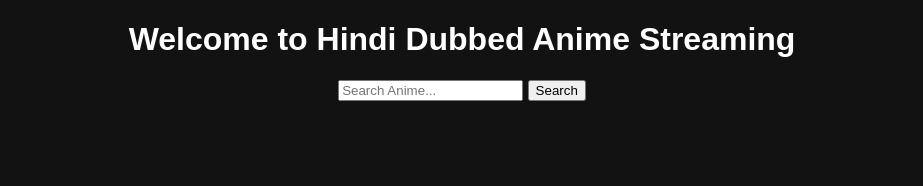
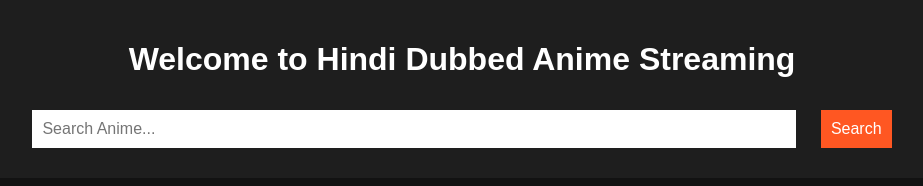
Before and after one commit to ABHINANDAN-382/hindi-anime, a plain HTML site: page index.html in a window 1280 px wide. Shown: the whole page, without its empty margins (178-1101 px from the left). Drawn offline with Linux system fonts and the light colour scheme.

Commit message:
Update Style.css

```diff
--- a/Style.css
+++ b/Style.css
@@ -1,6 +1,35 @@
+
 body {
     font-family: Arial, sans-serif;
     text-align: center;
     background-color: #121212;
     color: white;
+    margin: 0;
+    padding: 0;
 }
+
+header {
+    background: #1e1e1e;
+    padding: 20px;
+}
+
+input, button {
+    padding: 10px;
+    margin: 10px;
+    border: none;
+    font-size: 16px;
+}
+
+input {
+    width: 60%;
+}
+
+button {
+    background: #ff5722;
+    color: white;
+    cursor: pointer;
+}
+
+#results {
+    margin-top: 20px;
+}
```
